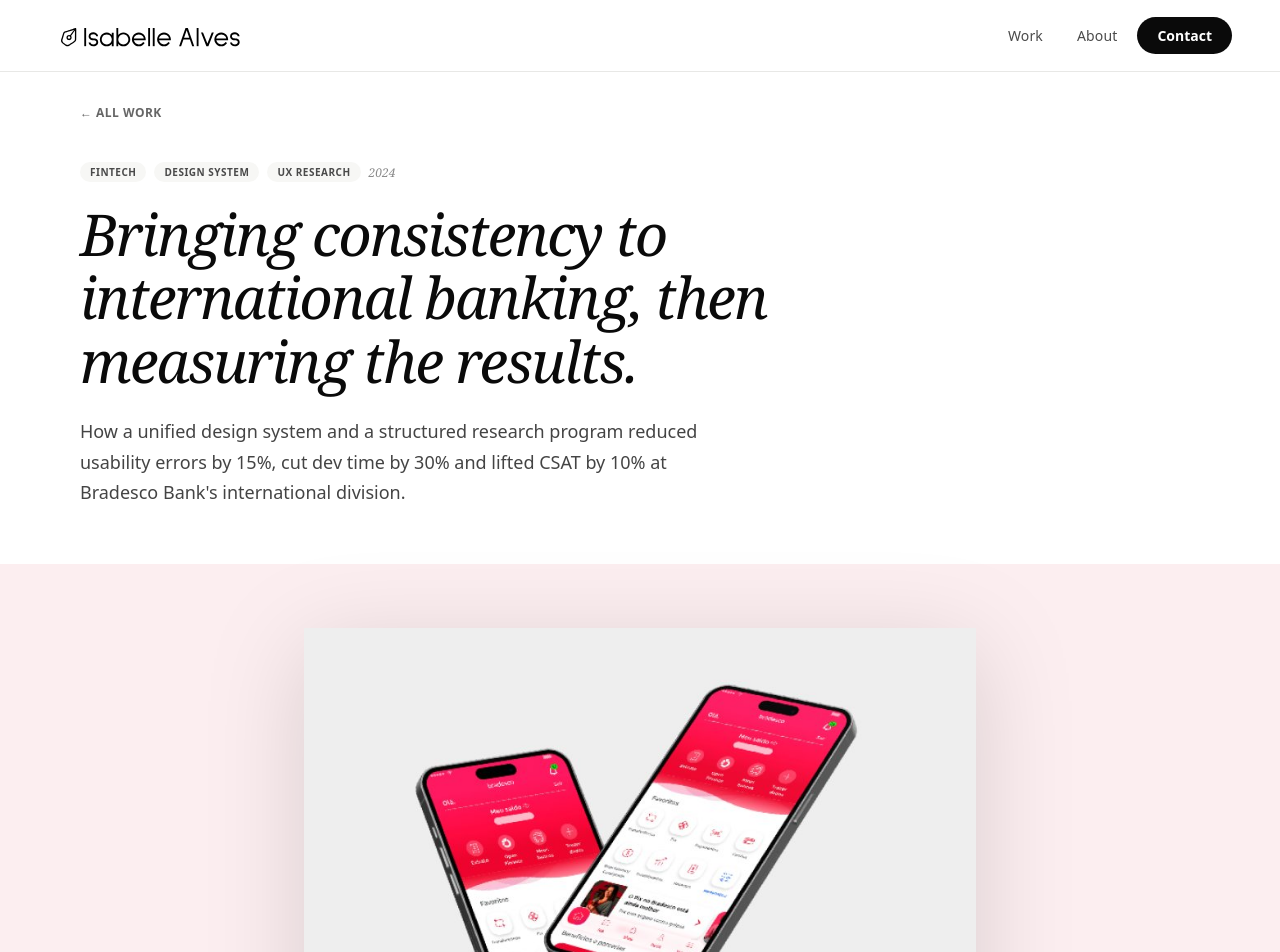
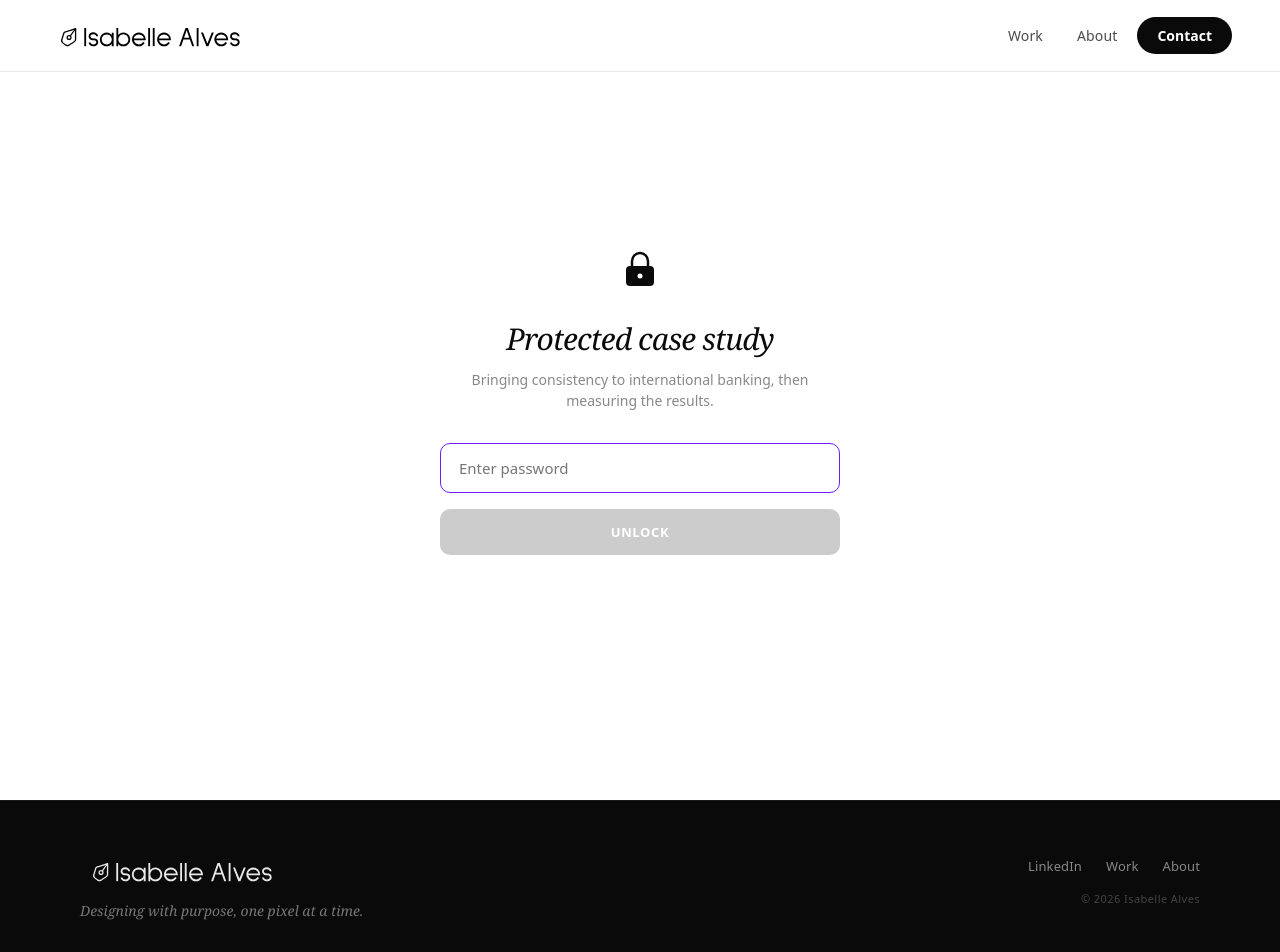
Before and after one commit to isabellegalves/isabelle-portfolio, a React (Vite) app: page /work/bradesco in a window 1280 px wide. Shown: the top 952 px of the page. Built offline with nearby package versions, Linux system fonts and the light colour scheme.

Commit message:
feat: hero copy, capabilities animation, footer redesign, password gate, claude icon fix

```diff
--- a/src/components/Footer.jsx
+++ b/src/components/Footer.jsx
@@ -1,21 +1,61 @@
+import { Link } from "react-router-dom"
 import { T } from "../tokens"
 
 export default function Footer() {
   return (
     <footer style={{
-      padding: "28px 48px", background: T.ink,
+      padding: "56px 80px",
+      background: T.ink,
       borderTop: "1px solid #1a1a1a",
+    }}>
+      <div style={{
+        maxWidth: 1280, margin: "0 auto",
         display: "flex", justifyContent: "space-between",
-      alignItems: "center", flexWrap: "wrap", gap: 10,
+        alignItems: "flex-start", flexWrap: "wrap", gap: 32,
       }}>
+        {/* Left: logo + tagline */}
+        <div>
           <img
             src="/images/logo-white.svg"
             alt="Isabelle Alves"
-        style={{ height: 28, width: "auto", display: "block", opacity: 0.7 }}
+            style={{ height: 28, width: "auto", display: "block", opacity: 0.9, marginBottom: 14 }}
           />
-      <span style={{ fontFamily: "system-ui, sans-serif", fontSize: 11, color: "#555", letterSpacing: "0.04em" }}>
-        2026
+          <span style={{
+            fontFamily: "Georgia, serif", fontStyle: "italic",
+            fontSize: 14, color: "#777777", lineHeight: 1.5,
+          }}>
+            Designing with purpose, one pixel at a time.
           </span>
+        </div>
+
+        {/* Right: links + copyright */}
+        <div style={{ display: "flex", flexDirection: "column", alignItems: "flex-end", gap: 16 }}>
+          <div style={{ display: "flex", gap: 24 }}>
+            <a
+              href="https://www.linkedin.com/in/isabellegalves/"
+              target="_blank"
+              rel="noopener noreferrer"
+              style={linkStyle}
+            >
+              LinkedIn
+            </a>
+            <Link to="/#work" style={linkStyle}>Work</Link>
+            <Link to="/about" style={linkStyle}>About</Link>
+          </div>
+          <span style={{
+            fontFamily: "system-ui, sans-serif", fontSize: 11,
+            color: "#444444", letterSpacing: "0.04em",
+          }}>
+            © 2026 Isabelle Alves
+          </span>
+        </div>
+      </div>
     </footer>
   )
 }
+
+const linkStyle = {
+  fontFamily: "system-ui, sans-serif", fontSize: 13, fontWeight: 500,
+  color: "#888888", textDecoration: "none", letterSpacing: "0.01em",
+  transition: "color 0.2s",
+}
--- /dev/null
+++ b/src/components/PasswordGate.jsx
@@ -0,0 +1,130 @@
+import { useState, useEffect, useRef } from "react"
+
+const GRAD = "linear-gradient(90deg, #6C1FF3, #DA37F4)"
+const PURPLE = "#6C1FF3"
+
+function check(input, hash) {
+  return btoa(input) === hash
+}
+
+export default function PasswordGate({ caseTitle, passwordHash, onUnlock }) {
+  const [value, setValue] = useState("")
+  const [error, setError] = useState(false)
+  const [shake, setShake] = useState(false)
+  const [hovered, setHovered] = useState(false)
+  const inputRef = useRef(null)
+
+  useEffect(() => {
+    inputRef.current?.focus()
+  }, [])
+
+  const handleSubmit = (e) => {
+    e.preventDefault()
+    if (!value) return
+    if (check(value, passwordHash)) {
+      sessionStorage.setItem("unlocked_" + passwordHash, "1")
+      onUnlock()
+    } else {
+      setError(true)
+      setShake(true)
+      setTimeout(() => setShake(false), 500)
+    }
+  }
+
+  const empty = value.trim() === ""
+
+  return (
+    <div style={{
+      minHeight: "100vh", display: "flex", alignItems: "center",
+      justifyContent: "center", background: "#FFFFFF", padding: "40px 24px",
+    }}>
+      <style>{`
+        @keyframes shake {
+          0%, 100% { transform: translateX(0); }
+          20%       { transform: translateX(-8px); }
+          40%       { transform: translateX(8px); }
+          60%       { transform: translateX(-6px); }
+          80%       { transform: translateX(6px); }
+        }
+        .shake { animation: shake 0.45s ease; }
+      `}</style>
+
+      <div style={{ width: "100%", maxWidth: 400, textAlign: "center" }}>
+        {/* Lock icon */}
+        <div style={{ marginBottom: 28, display: "flex", justifyContent: "center" }}>
+          <svg width="44" height="44" viewBox="0 0 44 44" fill="none" xmlns="http://www.w3.org/2000/svg">
+            <rect x="8" y="20" width="28" height="20" rx="4" fill="#0A0A0A" />
+            <path d="M14 20V15a8 8 0 1 1 16 0v5" stroke="#0A0A0A" strokeWidth="2.5" strokeLinecap="round" fill="none" />
+            <circle cx="22" cy="30" r="2.5" fill="#FFFFFF" />
+          </svg>
+        </div>
+
+        <h1 style={{
+          fontFamily: "Georgia, serif", fontStyle: "italic", fontWeight: 400,
+          fontSize: "clamp(22px, 4vw, 30px)", letterSpacing: "-0.03em",
+          color: "#0A0A0A", marginBottom: 10,
+        }}>
+          Protected case study
+        </h1>
+
+        {caseTitle && (
+          <p style={{
+            fontFamily: "system-ui, sans-serif", fontSize: 14,
+            color: "#888888", marginBottom: 32, lineHeight: 1.5,
+          }}>
+            {caseTitle}
+          </p>
+        )}
+
+        <form onSubmit={handleSubmit} className={shake ? "shake" : ""}>
+          <input
+            ref={inputRef}
+            type="password"
+            placeholder="Enter password"
+            value={value}
+            onChange={(e) => { setValue(e.target.value); setError(false) }}
+            style={{
+              width: "100%", boxSizing: "border-box",
+              padding: "14px 18px", fontSize: 15,
+              fontFamily: "system-ui, sans-serif",
+              border: `1.5px solid ${error ? "#D93025" : "#CCCCCC"}`,
+              borderRadius: 10, outline: "none",
+              color: "#0A0A0A", background: "#FFFFFF",
+              marginBottom: error ? 8 : 16,
+              transition: "border-color 0.2s",
+            }}
+            onFocus={(e) => { if (!error) e.target.style.borderColor = PURPLE }}
+            onBlur={(e) => { if (!error) e.target.style.borderColor = "#CCCCCC" }}
+          />
+
+          {error && (
+            <p style={{
+              fontFamily: "system-ui, sans-serif", fontSize: 12,
+              color: "#D93025", marginBottom: 16, textAlign: "left",
+            }}>
+              Incorrect password. Please try again.
+            </p>
+          )}
+
+          <button
+            type="submit"
+            disabled={empty}
+            onMouseEnter={() => setHovered(true)}
+            onMouseLeave={() => setHovered(false)}
+            style={{
+              width: "100%", padding: "14px",
+              fontFamily: "system-ui, sans-serif", fontSize: 13, fontWeight: 700,
+              letterSpacing: "0.05em", textTransform: "uppercase",
+              border: "none", borderRadius: 10, cursor: empty ? "not-allowed" : "pointer",
+              color: "#FFFFFF",
+              background: empty ? "#CCCCCC" : hovered ? GRAD : "#0A0A0A",
+              transition: "background 0.25s",
+            }}
+          >
+            Unlock
+          </button>
+        </form>
+      </div>
+    </div>
+  )
+}
--- a/src/data/cases.js
+++ b/src/data/cases.js
@@ -15,6 +15,7 @@ export const cases = [
       { n: "5%", label: "Conversion rate lift" },
       { n: "25+", label: "Research panel users" },
     ],
+    passwordHash: "aWdhbHZlcw==",
     bg: "#FCEEF0",
     image: "/images/bradesco.png",
     overview: {
--- a/src/pages/About.jsx
+++ b/src/pages/About.jsx
@@ -87,12 +87,7 @@ const TOOLS = [
   { name: "Maze",             bg: "#6240C8", type: "si", slug: "maze",             ic: "fff" },
   { name: "Vercel",           bg: "#111111", type: "si", slug: "vercel",           ic: "fff" },
   { name: "GitHub",           bg: "#24292E", type: "si", slug: "github",           ic: "fff" },
-  {
-    name: "Claude",
-    bg: "#D97757",
-    type: "url",
-    src: "https://uxwing.com/wp-content/themes/uxwing/download/brands-and-social-media/claude-ai-icon.svg",
-  },
+  { name: "Claude", bg: "#D97757", type: "si", slug: "anthropic", ic: "fff" },
 ]
 
 function ToolIcon({ tool }) {
@@ -100,17 +95,6 @@ function ToolIcon({ tool }) {
 
   if (failed) {
     return <span style={{ fontSize: 10, fontWeight: 800, color: "#fff" }}>{tool.name.slice(0, 2)}</span>
-  }
-  if (tool.type === "url") {
-    return (
-      <img
-        src={tool.src}
-        alt={tool.name}
-        width={28} height={28}
-        onError={() => setFailed(true)}
-        style={{ objectFit: "contain", display: "block", filter: "brightness(0) invert(1)" }}
-      />
-    )
   }
   const src = tool.type === "si"
     ? `${SI}/${tool.slug}/${tool.ic}`
--- a/src/pages/CaseStudy.jsx
+++ b/src/pages/CaseStudy.jsx
@@ -3,6 +3,7 @@ import { useParams, Link, Navigate } from "react-router-dom"
 import { motion, useInView, animate } from "framer-motion"
 import { T } from "../tokens"
 import { getCaseBySlug, getNextCase } from "../data/cases"
+import PasswordGate from "../components/PasswordGate"
 
 const spring = { duration: 0.8, ease: [0.16, 1, 0.3, 1] }
 
@@ -99,10 +100,15 @@ export default function CaseStudy({ onContactClick }) {
   const c = getCaseBySlug(slug)
   const next = getNextCase(slug)
   const [nextHovered, setNextHovered] = useState(false)
+  const [unlocked, setUnlocked] = useState(() => {
+    if (!c?.passwordHash) return true
+    return sessionStorage.getItem("unlocked_" + c.passwordHash) === "1"
+  })
 
   useEffect(() => { window.scrollTo(0, 0) }, [slug])
 
   if (!c) return <Navigate to="/" replace />
+  if (c.passwordHash && !unlocked) return <PasswordGate caseTitle={c.title} passwordHash={c.passwordHash} onUnlock={() => setUnlocked(true)} />
 
   return (
     <main>
--- a/src/pages/Home.jsx
+++ b/src/pages/Home.jsx
@@ -187,9 +187,9 @@ function Hero({ onContactClick }) {
           {/* Text */}
           <div>
             <h1 id="hero-heading" style={{ margin: 0 }}>
-              <HeroLine delay={0.2}>I design with purpose.</HeroLine>
-              <HeroLine delay={0.4} serif>Every pixel has a reason.</HeroLine>
-              <HeroLine delay={0.6} light size="20px">Ten years of making the complex feel effortless.</HeroLine>
+              <HeroLine delay={0.2}>I turn complexity</HeroLine>
+              <HeroLine delay={0.4} serif>into clarity.</HeroLine>
+              <HeroLine delay={0.6} light size="20px">Making the complex feel effortless.</HeroLine>
             </h1>
 
             <motion.div
@@ -202,7 +202,7 @@ function Hero({ onContactClick }) {
                 fontFamily: "system-ui, sans-serif", fontSize: 16, lineHeight: 1.7,
                 color: T.mid, marginBottom: 28, maxWidth: 480,
               }}>
-                Product Designer with 10 years of experience working at the intersection of business strategy, user research and interface craft. I've helped companies like Conde Nast, Bradesco and Sodexo build products that serve both users and business goals.
+                A decade of product design across fintech, media and retail — helping companies like Conde Nast, Bradesco and Sodexo build products that serve both users and business goals.
               </p>
               <div style={{ display: "flex", gap: 10, flexWrap: "wrap" }}>
                 <Btn variant="solid" as="a" href="#work">View work</Btn>
@@ -384,14 +384,51 @@ function Work() {
 
 // ─── CAPABILITIES ────────────────────────────────────────────────────────────
 
+function CapabilityCard({ item, index, inView }) {
+  const [hovered, setHovered] = useState(false)
+  return (
+    <motion.div
+      initial={{ opacity: 0, y: 40 }}
+      animate={inView ? { opacity: 1, y: 0 } : {}}
+      transition={{ duration: 0.7, ease: [0.16, 1, 0.3, 1], delay: 0.1 + index * 0.15 }}
+      onMouseEnter={() => setHovered(true)}
+      onMouseLeave={() => setHovered(false)}
+      style={{
+        background: T.white, padding: "44px 40px", height: "100%",
+        borderRadius: index === 0 ? "14px 0 0 14px" : index === 2 ? "0 14px 14px 0" : 0,
+        transform: hovered ? "translateY(-6px)" : "translateY(0)",
+        boxShadow: hovered ? "0 16px 40px rgba(0,0,0,0.08)" : "none",
+        transition: "transform 0.3s ease, box-shadow 0.3s ease",
+      }}
+    >
+      <div style={{
+        fontFamily: "Georgia, serif", fontSize: 28, fontStyle: "italic",
+        color: "#CCCCCC", marginBottom: 20,
+      }}>{item.n}</div>
+      <h3 style={{
+        fontFamily: "system-ui, sans-serif", fontSize: 18, fontWeight: 700,
+        letterSpacing: "-0.02em", marginBottom: 14,
+      }}>
+        {item.title}
+      </h3>
+      <p style={{
+        fontFamily: "system-ui, sans-serif", fontSize: 14,
+        color: T.mid, lineHeight: 1.75, margin: 0,
+      }}>{item.body}</p>
+    </motion.div>
+  )
+}
+
 function Capabilities() {
+  const ref = useRef(null)
+  const inView = useInView(ref, { once: true, margin: "-80px" })
   const items = [
     { n: "01", title: "Business meets user", body: "A background in Advertising and a postgrad in UX means I naturally think from both sides. I ask what the user needs and what the business gains, at the same time. That combination is rarer than it sounds." },
     { n: "02", title: "End-to-end, for real", body: "From research and discovery workshops to design systems and final handoff. I don't just deliver screens. I help shape the product from the question to the answer, working closely with POs, developers and stakeholders." },
     { n: "03", title: "Design with purpose", body: "Accessibility and inclusion are not checkboxes. They are part of how I think from the start. Good design should work for everyone, and I take that seriously, whether I am designing a banking app or a wellness platform." },
   ]
   return (
-    <section aria-labelledby="capabilities-heading" style={{ padding: "120px 0", background: T.offwhite }}>
+    <section ref={ref} aria-labelledby="capabilities-heading" style={{ padding: "120px 0", background: T.offwhite }}>
       <div style={{ maxWidth: 1280, margin: "0 auto", padding: "0 48px" }}>
         <FadeUp>
           <h2 id="capabilities-heading" style={{
@@ -404,27 +441,7 @@ function Capabilities() {
         </FadeUp>
         <div className="caps-grid" style={{ display: "grid", gridTemplateColumns: "repeat(3, 1fr)", gap: 2 }}>
           {items.map((item, i) => (
-            <FadeUp key={i} delay={i * 0.12}>
-              <div style={{
-                background: T.white, padding: "44px 40px", height: "100%",
-                borderRadius: i === 0 ? "14px 0 0 14px" : i === 2 ? "0 14px 14px 0" : 0,
-              }}>
-                <div style={{
-                  fontFamily: "Georgia, serif", fontSize: 28, fontStyle: "italic",
-                  color: "#CCCCCC", marginBottom: 20,
-                }}>{item.n}</div>
-                <h3 style={{
-                  fontFamily: "system-ui, sans-serif", fontSize: 18, fontWeight: 700,
-                  letterSpacing: "-0.02em", marginBottom: 14,
-                }}>
-                  {item.title}
-                </h3>
-                <p style={{
-                  fontFamily: "system-ui, sans-serif", fontSize: 14,
-                  color: T.mid, lineHeight: 1.75, margin: 0,
-                }}>{item.body}</p>
-              </div>
-            </FadeUp>
+            <CapabilityCard key={i} item={item} index={i} inView={inView} />
           ))}
         </div>
       </div>
```
Lines whose indentation alone changed are shown as unchanged.
